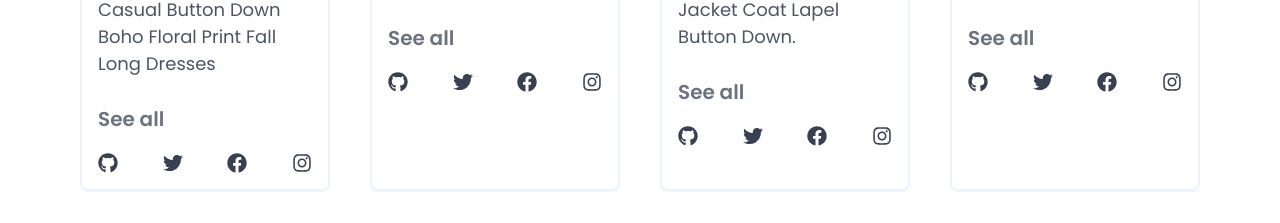
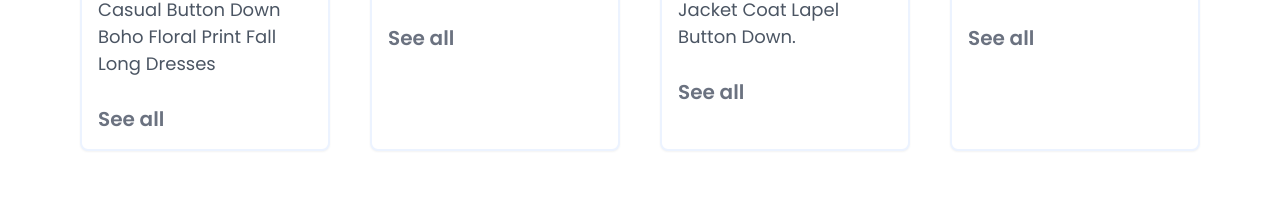
Before and after one commit to Clifftech123/react-ecommerce_website, a React (Create React App) app: page / in a window 1280 px wide. Shown: the part 4179-4402 px from the top of the page. Built offline with nearby package versions, Linux system fonts and the light colour scheme.

Commit message:
I deleted the social icons

```diff
--- a/src/Pages/HomePage/WomenProduct.jsx
+++ b/src/Pages/HomePage/WomenProduct.jsx
@@ -1,5 +1,4 @@
 import React from 'react'
-import { FaFacebook, FaGithub, FaInstagram, FaTwitter } from "react-icons/fa";
 import { useNavigate } from 'react-router-dom';
 import { WomenProductLinks } from "../../Components/ItemsLinks/Items.js";
 import DescriptionTwo from './DescriptionTwo.jsx';
@@ -7,10 +6,7 @@ import DescriptionTwo from './DescriptionTwo.jsx';
 
 const WomenProduct = () => {
 
-    const Github = "https://github.com/Clifftech123";
-		const Twitter = "https://twitter.com/Clifftech_Dev";
-		const Facebook = "https://web.facebook.com/opokuisaiah.clifford";
-    const Instagram = "https://www.instagram.com/opokuisaiahclifford/";
+
 
     const Navigate = useNavigate();
 
@@ -28,7 +24,7 @@ const WomenProduct = () => {
 				<div className="  h-200 grid gap-2 md:gap-10 lg:grid-cols-4  ">
 					{WomenProductLinks.map((Product, name) => (
 						<div
-							className="w-full Lg:shadow-lg mt-10  rounded-lg shadow-sm border-2   border-lightprimary hover:shadow-lg   align-middle justify-center   lg:max-w-md  bg-white  relative overflow-hidden   "
+							className="w-full  mt-10  rounded-lg shadow-sm border-2   border-lightprimary md:hover:shadow-lg   align-middle justify-center   lg:max-w-md  bg-white  relative overflow-hidden   "
 							key={name}
 						>
 							<img
@@ -37,7 +33,7 @@ const WomenProduct = () => {
 								alt="imag"
 							/>
 							<div className="p-4   ">
-								<h4 className="text-2xl  font-bold mb-5 font-Poppins  text-gray-700   ">
+								<h4 className="text-2xl  font-bold mb-5 font-Poppins  text-gray-700    ">
 									{Product.WomenPrice}
 									<span className=" ml-20"> </span>
 								</h4>
@@ -53,28 +49,7 @@ const WomenProduct = () => {
 									See all
 								</button>
 								{/* SOCIAL ICONS */}
-								<span className="flex justify-between mt-5  font-bold  text-gray-700    text-xl ">
-									<li title="Github" className="   block  ">
-										<a href={Github} target={"_blank"} rel="noreferrer">
-											<FaGithub />
-										</a>
-									</li>
-									<li title="tWitter" className=" block   ">
-										<a href={Twitter} target={"_blank"} rel="noreferrer">
-											<FaTwitter />
-										</a>
-									</li>
-									<li title="Facebook" className=" block  ">
-										<a href={Facebook} target={"_blank"} rel="noreferrer">
-											<FaFacebook />
-										</a>
-									</li>
-									<li title="Instagram" className=" block ">
-										<a href={Instagram} target={"_blank"} rel="noreferrer">
-											<FaInstagram />
-										</a>
-									</li>
-								</span>
+
 							</div>
 						</div>
 					))}
```
